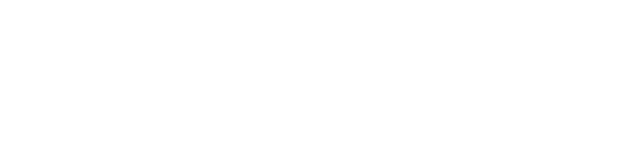
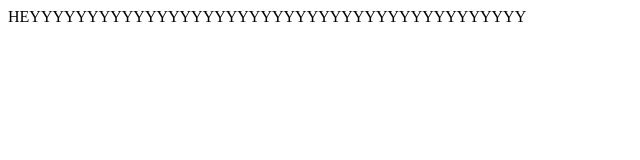
Before and after one commit to Tetraslam/freewarefriends.tech, a plain HTML site: page index.html in a window 1280 px wide. Shown: the whole page, without its empty margins (0-640 px from the left). Drawn offline with Linux system fonts and the light colour scheme.

Commit message:
HELLO THERE

```diff
--- a/index.html
+++ b/index.html
@@ -1,3 +1,6 @@
 <head>
 <title>Hello</title>
 </head>
+<body>
+  HEYYYYYYYYYYYYYYYYYYYYYYYYYYYYYYYYYYYYYYYYYYY
+</body>
```
